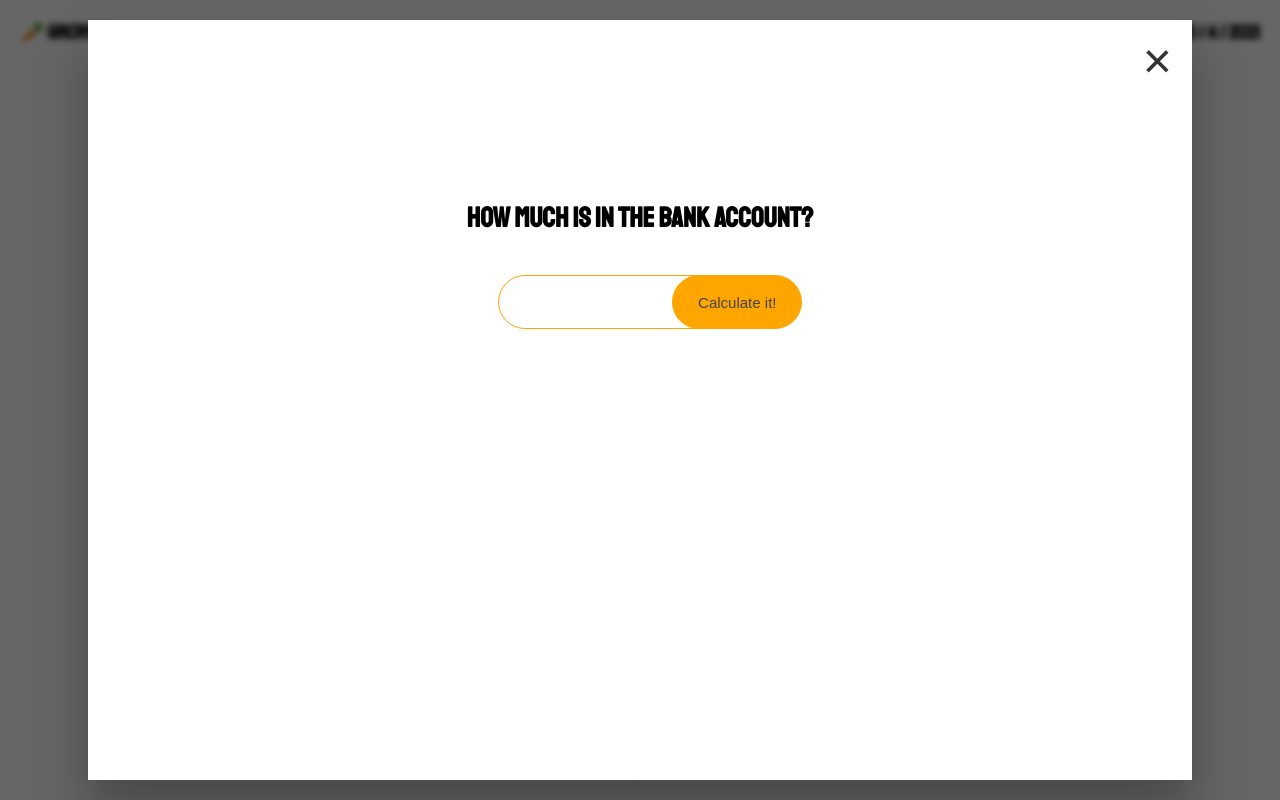
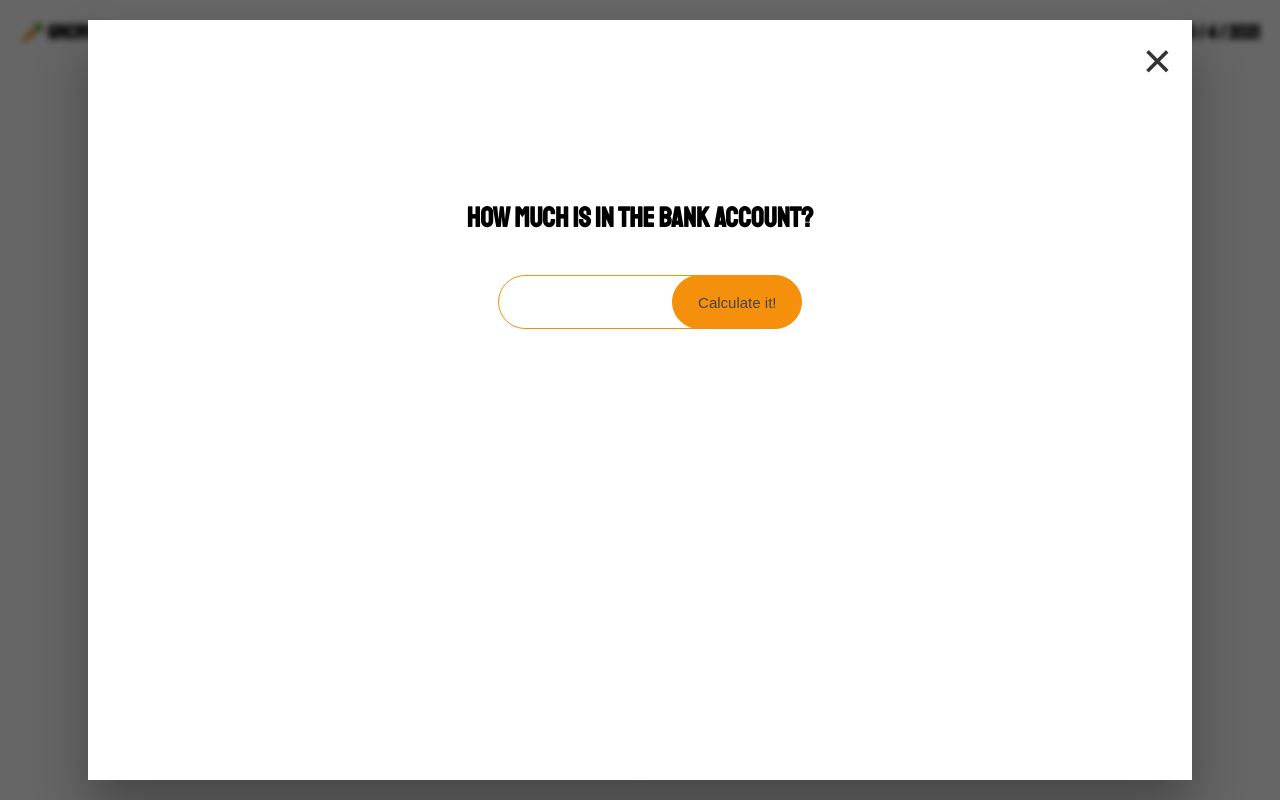
Before and after one commit to sbuijs/grcryBd, a plain HTML site: page grcrybd.html in a window 1280 px wide. Both pictures are taken after a click on the button "Calculate how much you can spend today". Drawn offline with Linux system fonts and the light colour scheme.

Commit message:
changed orange color to different orange color

```diff
--- a/grcrybd.html
+++ b/grcrybd.html
@@ -36,8 +36,9 @@
             <!--<h6 class="subtext">Tomorrow's budget<span id="budget-left-tomorrow" class="bold"></span></h6>-->
 
 
-            <h6 class="subtext"><span id="days-left"></span> days to go till the new budget.</h6>
+
             <button class="show-modal">Calculate how much you can spend today</button>
+
             <div class="modal hidden">
                 <button class="close-modal">&times;</button>
                 <div class="input-money">
@@ -62,6 +63,7 @@
     </section>
 
     <footer>
+        <h6 class="subtext"><strong><span id="days-left"></span> days</strong> till new budget.</h6>
         <h6>Day budget: <span id="budget-dayly" class="bold"></span></h6>
         <h6 class="pink">Montly budget: <span id="budget-total" class="bold"></span></h6>
     </footer>
--- a/style.css
+++ b/style.css
@@ -76,7 +76,7 @@ body {
   padding: 1.75rem 2.5rem;
   margin: 5rem 2rem;
   border: none;
-  background-color: orange;
+  background-color: #f4900c;
   color: #444;
   border-radius: 10rem;
   cursor: pointer;
@@ -141,7 +141,7 @@ width: 80%;
   font-size: 1.5rem;
   padding: 1.75rem 2.5rem;
   margin: 2rem 2rem;
-  border: 1px solid orange;
+  border: 1px solid #f4900c;
   color: #444;
   border-radius: 10rem;
   cursor: pointer;
@@ -160,8 +160,8 @@ width: 80%;
   margin-left: -100px;
   font-size: 1.5rem;
   padding: 1.75rem 2.5rem;
-  border: 1px solid orange;
-  background-color: orange;
+  border: 1px solid #f4900c;
+  background-color: #f4900c;
   border-radius: 10rem;
   cursor: pointer;
   color: #444;
```
